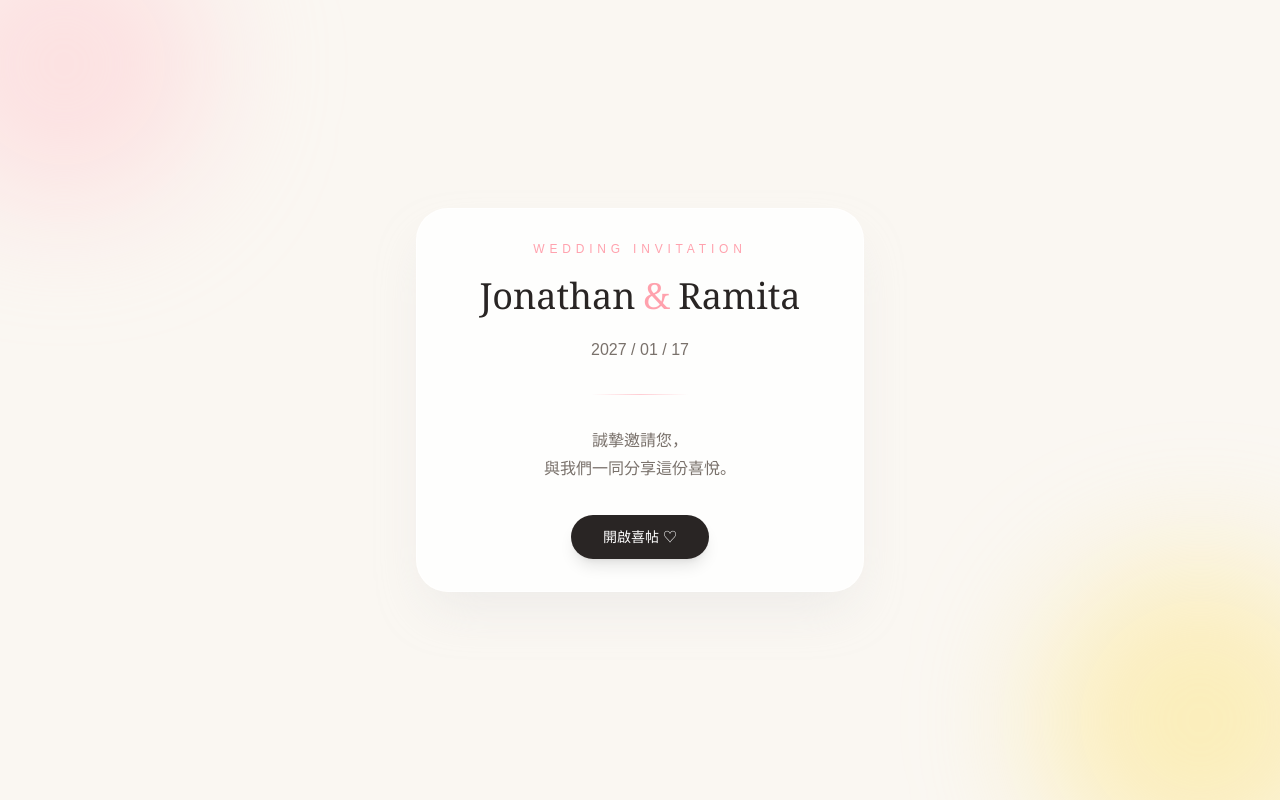
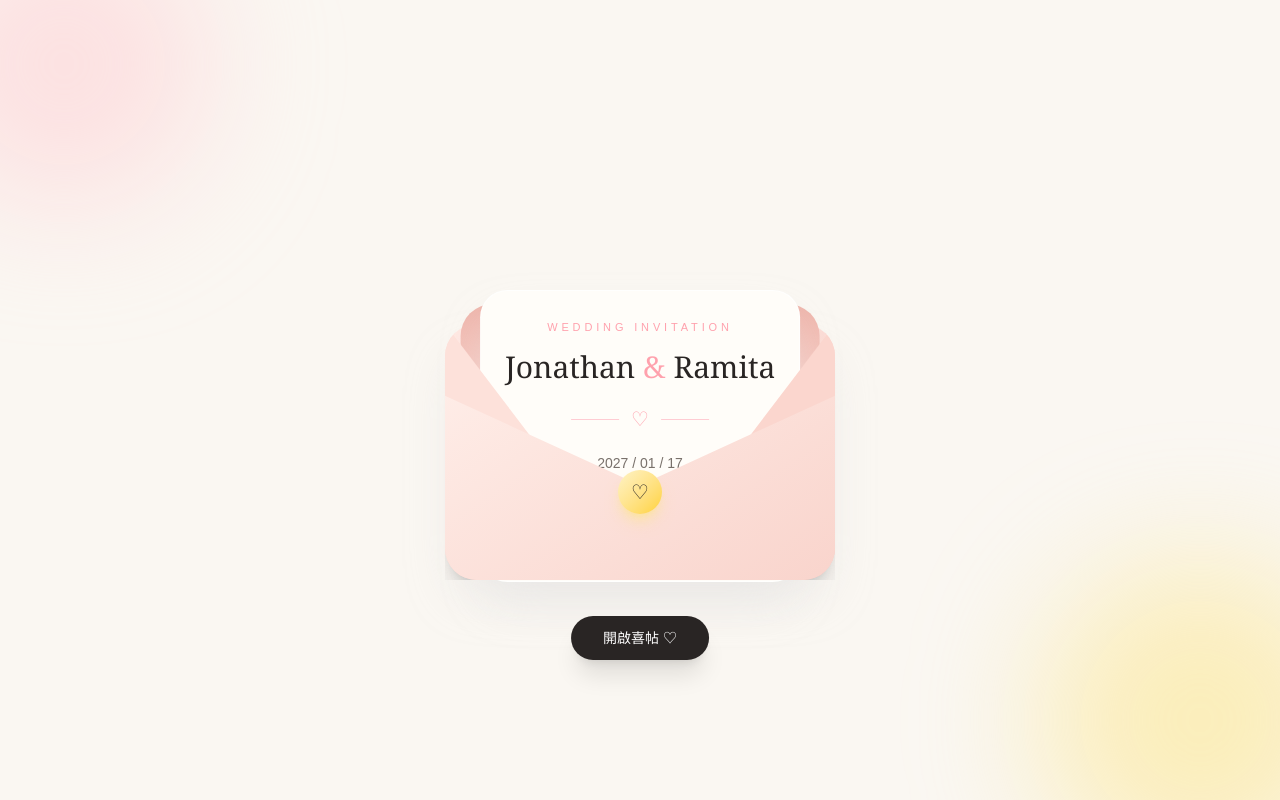
Before and after one commit to Jonathan-Jyu/wedding-site, a Next.js app: page / in a window 1280 px wide. Shown: the top 800 px of the page. Built offline with nearby package versions, Linux system fonts and the light colour scheme.

Commit message:
add animation

```diff
--- a/app/page.tsx
+++ b/app/page.tsx
@@ -23,6 +23,7 @@ export default function Home() {
   const audioRef = useRef<HTMLAudioElement>(null);
   const [isPlaying, setIsPlaying] = useState(false);
   const [isOpened, setIsOpened] = useState(false);
+  const [isOpening, setIsOpening] = useState(false);
 
   useEffect(() => {
     setIsMounted(true);
@@ -71,11 +72,8 @@ export default function Home() {
   };
 
   const openInvitation = async () => {
-    setIsOpened(true);
-    window.scrollTo({
-      top: 0,
-      behavior: "smooth",
-    });
+    setIsOpening(true);
+
     if (audioRef.current) {
       audioRef.current.volume = 0.15;
 
@@ -86,54 +84,104 @@ export default function Home() {
         console.log("Music autoplay blocked");
       }
     }
+
+    setTimeout(() => {
+      window.scrollTo({
+        top: 0,
+        behavior: "instant",
+      });
+
+      setIsOpened(true);
+    }, 1200);
   };
 
 
   return (
     <>
       <audio ref={audioRef} loop>
-        <source src="/music/I Do.mp3" type="audio/mpeg" />
+        <source src="/music/I Love You 3000.mp3" type="audio/mpeg" />
       </audio>
     <main className="bg-[#faf7f2] text-stone-800">
-      {!isOpened && (
-        <div className="fixed inset-0 z-[100] overflow-hidden bg-[#faf7f2]">
+      <div className={`fixed inset-0 z-[100] overflow-hidden bg-[#faf7f2] transition-opacity duration-1000 ${
+        isOpened ? "opacity-0 pointer-events-none" : "opacity-100"
+      }`}>
+        {!isOpened && (
+          <>
             <div className="absolute left-[-80px] top-[-80px] h-72 w-72 rounded-full bg-rose-200/50 blur-3xl" />
             <div className="absolute bottom-[-80px] right-[-80px] h-80 w-80 rounded-full bg-amber-200/50 blur-3xl" />
 
             <div className="flex min-h-screen items-center justify-center px-6">
-              <div className="relative w-full max-w-md rounded-[2rem] border border-white/70 bg-white/80 p-8 text-center shadow-2xl shadow-stone-200/70 backdrop-blur">
-                <p className="mb-4 text-xs tracking-[0.4em] text-rose-300">
+            <div
+              className={`relative h-[520px] w-[390px] max-w-[92vw] transition-all duration-700 ${
+                isOpening ? "scale-105 opacity-0 blur-sm delay-[1000ms]" : "scale-100 opacity-100"
+              }`}
+            >
+              {/* 卡片：一開始插在信封裡，點擊後往上飛出 */}
+              <div
+                className={`absolute left-1/2 z-30 w-[82%] -translate-x-1/2 rounded-[1.7rem] border border-white/80 bg-[#fffdf9] px-6 py-7 text-center shadow-2xl shadow-stone-200/70 transition-all duration-1000 ease-out ${
+                  isOpening ? "top-0 opacity-100" : "top-[150px] opacity-100"
+                }`}
+              >
+                <p className="mb-3 text-[11px] tracking-[0.35em] text-rose-300">
                   WEDDING INVITATION
                 </p>
 
-                <h1 className="font-serif text-4xl leading-tight text-stone-800">
+                <h1 className="font-serif text-3xl leading-tight text-stone-800">
                   Jonathan
                   <span className="mx-2 text-rose-300">&</span>
                   Ramita
                 </h1>
 
-                <p className="mt-5 text-stone-500">
-                  2027 / 01 / 17
-                </p>
+                <div className="mx-auto my-5 flex items-center justify-center gap-3 text-rose-300">
+                  <span className="h-px w-12 bg-rose-200" />
+                  <span className="text-xl">♡</span>
+                  <span className="h-px w-12 bg-rose-200" />
+                </div>
 
-                <div className="mx-auto my-8 h-px w-24 bg-gradient-to-r from-transparent via-rose-200 to-transparent" />
+                <p className="text-sm text-stone-500">2027 / 01 / 17</p>
 
-                <p className="mb-8 leading-7 text-stone-500">
+                <p className="mt-6 text-sm leading-7 text-stone-500">
                   誠摯邀請您，
                   <br />
                   與我們一同分享這份喜悅。
                 </p>
+              </div>
 
-                <button
-                  onClick={openInvitation}
-                  className="rounded-full bg-stone-800 px-8 py-3 text-sm font-medium text-white shadow-lg transition hover:scale-105 hover:bg-stone-700"
-                >
-                  開啟喜帖 ♡
-                </button>
+              {/* 信封背板：開口朝上 */}
+              <div className="absolute bottom-20 left-0 z-10 h-64 w-full rounded-[2rem] bg-gradient-to-br from-[#ffe9e3] to-[#f8cfc8] shadow-2xl shadow-stone-200/70" />
+
+              {/* 信封內側陰影 */}
+              <div className="absolute bottom-[260px] left-1/2 z-20 h-24 w-[92%] -translate-x-1/2 rounded-t-[2rem] bg-gradient-to-b from-[#eeb4aa] to-[#f8cfc8]" />
+
+              {/* 左右信封摺片 */}
+              <div className="absolute bottom-20 left-0 z-40 h-64 w-full overflow-hidden rounded-[2rem]">
+                <div className="absolute bottom-0 left-0 h-0 w-0 border-b-[256px] border-r-[195px] border-b-[#fde1da] border-r-transparent" />
+                <div className="absolute bottom-0 right-0 h-0 w-0 border-b-[256px] border-l-[195px] border-b-[#fbd6ce] border-l-transparent" />
               </div>
+
+              {/* 信封正面：V 型 */}
+              <div className="absolute bottom-20 left-0 z-50 h-64 w-full rounded-[2rem] bg-gradient-to-br from-[#fff0eb] to-[#f9d4cc] shadow-xl [clip-path:polygon(0_28%,50%_63%,100%_28%,100%_100%,0_100%)]" />
+
+              {/* 金色愛心封口 */}
+              <div className="absolute bottom-[146px] left-1/2 z-[60] flex h-11 w-11 -translate-x-1/2 items-center justify-center rounded-full bg-gradient-to-br from-amber-100 to-amber-300 text-xl shadow-lg shadow-amber-200/60">
+                ♡
+              </div>
+
+              {/* 按鈕：信封下方 */}
+              <button
+                onClick={openInvitation}
+                disabled={isOpening}
+                className={`absolute bottom-0 left-1/2 z-[70] -translate-x-1/2 rounded-full bg-stone-800 px-8 py-3 text-sm font-medium text-white shadow-xl transition hover:scale-105 hover:bg-stone-700 disabled:cursor-not-allowed ${
+                  isOpening ? "opacity-0" : "opacity-100"
+                }`}
+              >
+                開啟喜帖 ♡
+              </button>
             </div>
           </div>
+          </>
         )}
+      </div>
       <section className="relative flex items-center justify-center overflow-hidden px-6 py-16">
         <div className="absolute left-[-120px] top-[-120px] h-80 w-80 rounded-full bg-rose-200/40 blur-3xl" />
         <div className="absolute bottom-[-120px] right-[-120px] h-96 w-96 rounded-full bg-amber-200/40 blur-3xl" />
```
Also changed, not shown: 1 other file (tests, documents, lock files or other folders).
